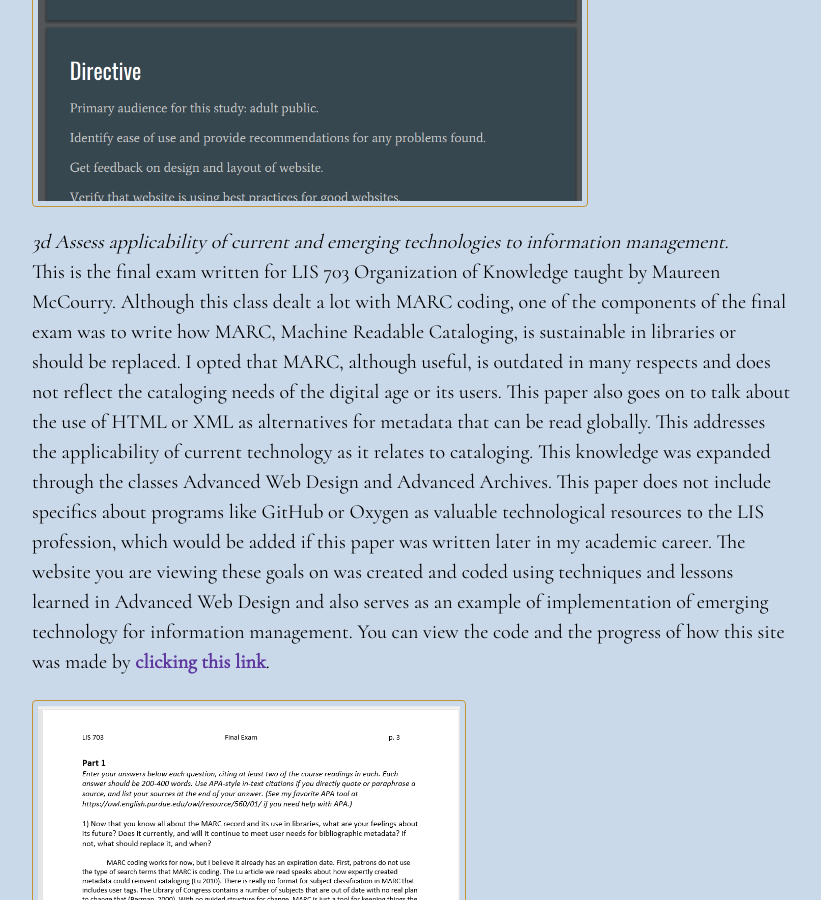
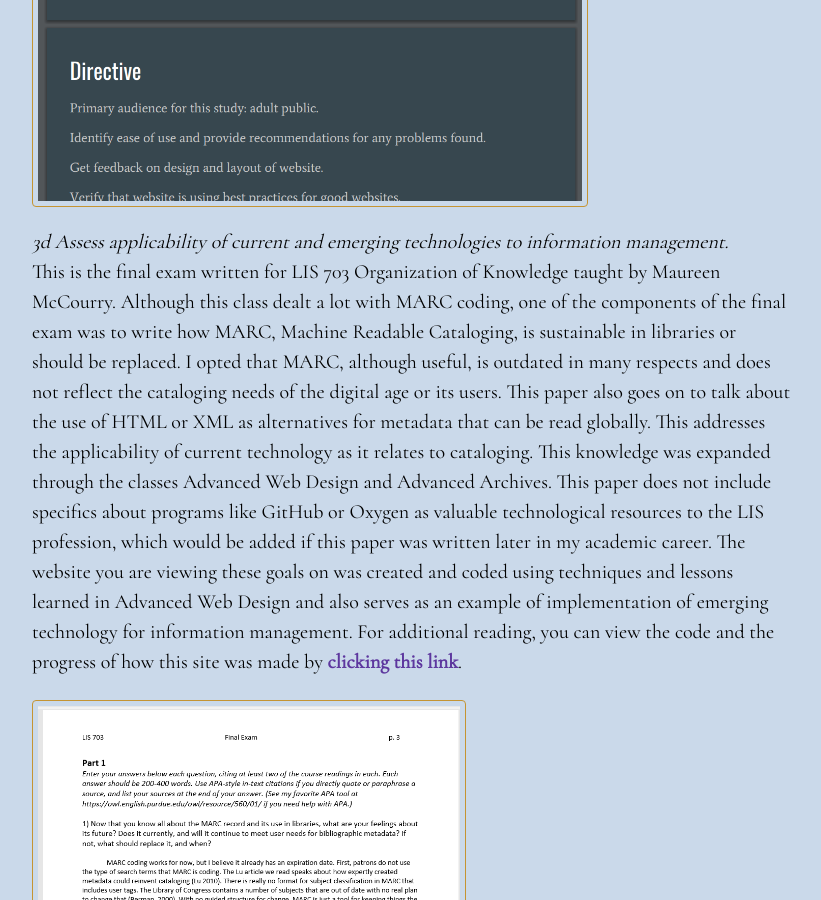
Before and after one commit to PeasantQueen/peasantqueen.github.io, a Jekyll site: the page built from _goals/goal3.html, in a window 1280 px wide and 900 px high, scrolled down 1954 px. Shown: the whole window, without its empty margins (388-1209 px from the left). Built offline with Jekyll 4.4.1, drawn with Linux system fonts in a browser that asks for light colours; comment, search, counter and statistics services are not loaded.

```diff
--- a/_goals/goal3.html
+++ b/_goals/goal3.html
@@ -20,5 +20,5 @@
   This is a usability study conducted for LIS 753 Internet Fundamentals and Design taught by Troy Swanson. The purpose of a usability study is to make sure that a website or program meets the goals of the library and also the needs of the users. In this example, I studied the Omaha Public Library and surveyed users from different age groups who had never visited the website before. This tool, the usability study, is a great resource for libraries allowing librarians to see things from a different perspective than their own, which often would be biased having the knowledge of where to find everything. This study serves as an evaluation of many available resources that librarians can employ to get the perspective of potential library website users. Usability studies are recommended for every library website or program implementation update.</p>
 <p><a href="{{site.baseurl}}/MSLIS/DOAKES_OmahaPublicLibraryUsabilityLIS753.pdf" title="Omaha Public Library Usability Study" target="_blank"><img src="{{site.baseurl}}/MSLIS/omahathumbnail.png" alt="Usability study thumbnail" class="thumbnail_v"></a></p>
 <p><em>3d Assess applicability of current and emerging technologies to information management.</em><br>
-  This is the final exam written for LIS 703 Organization of Knowledge taught by Maureen McCourry. Although this class dealt a lot with MARC coding, one of the components of the final exam was to write how MARC, Machine Readable Cataloging, is sustainable in libraries or should be replaced. I opted that MARC, although useful, is outdated in many respects and does not reflect the cataloging needs of the digital age or its users. This paper also goes on to talk about the use of HTML or XML as alternatives for metadata that can be read globally. This addresses the applicability of current technology as it relates to cataloging. This knowledge was expanded through the classes Advanced Web Design and Advanced Archives. This paper does not include specifics about programs like GitHub or Oxygen as valuable technological resources to the LIS profession, which would be added if this paper was written later in my academic career. The website you are viewing these goals on was created and coded using techniques and lessons learned in Advanced Web Design and also serves as an example of implementation of emerging technology for information management. You can view the code and the progress of how this site was made by <a href="https://github.com/PeasantQueen/peasantqueen.github.io" target="_blank" title="github code">clicking this link</a>.</p>
+  This is the final exam written for LIS 703 Organization of Knowledge taught by Maureen McCourry. Although this class dealt a lot with MARC coding, one of the components of the final exam was to write how MARC, Machine Readable Cataloging, is sustainable in libraries or should be replaced. I opted that MARC, although useful, is outdated in many respects and does not reflect the cataloging needs of the digital age or its users. This paper also goes on to talk about the use of HTML or XML as alternatives for metadata that can be read globally. This addresses the applicability of current technology as it relates to cataloging. This knowledge was expanded through the classes Advanced Web Design and Advanced Archives. This paper does not include specifics about programs like GitHub or Oxygen as valuable technological resources to the LIS profession, which would be added if this paper was written later in my academic career. The website you are viewing these goals on was created and coded using techniques and lessons learned in Advanced Web Design and also serves as an example of implementation of emerging technology for information management. For additional reading, you can view the code and the progress of how this site was made by <a href="https://github.com/PeasantQueen/peasantqueen.github.io" target="_blank" title="github code">clicking this link</a>.</p>
 <p><a href="{{site.baseurl}}/MSLIS/OAKES_FinalExamSpring2017LIS703.pdf" title="Cataloging Final Exam" target="_blank"><img src="{{site.baseurl}}/MSLIS/MARCthumbnail.png" alt="cataloging final exam thumbnail" class="thumbnail_v"></a></p>
```
